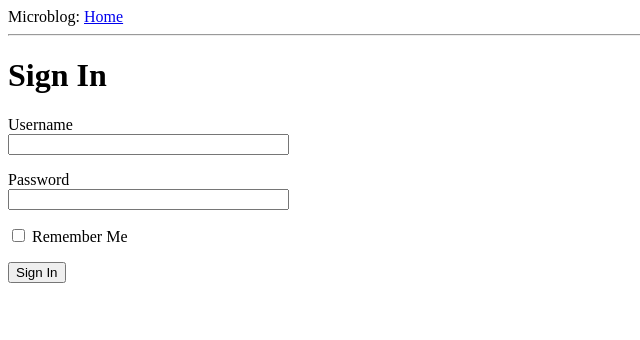
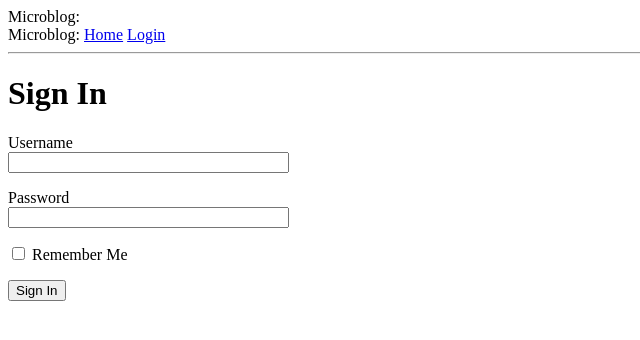
Before and after one commit to t1fan-prog/microblog, a Flask app: page /login in a window 1280 px wide. Shown: the top 340 px of the page, without its empty margins (0-640 px from the left). Run offline with Flask 2, Linux system fonts and the light colour scheme.

Commit message:
chapter3 completed

```diff
--- a/app/routes.py
+++ b/app/routes.py
@@ -1,4 +1,4 @@
-from flask import render_template
+from flask import render_template, flash, redirect, url_for
 from app import app
 from app.forms import LoginForm
 
@@ -20,7 +20,11 @@ def index():
     return render_template('index.html', title='Home', user=user, posts=posts)
 
 
-@app.route('/login')
+@app.route('/login', methods=['GET', 'POST'])
 def login():
     form = LoginForm()
+    if form.validate_on_submit():
+        flash('Login requested for user {}, remember_me={}'.format(
+            form.username.data, form.remember_me.data))
+        return redirect(url_for('index'))
     return render_template('login.html', title='Sign In', form=form)
--- a/app/templates/base.html
+++ b/app/templates/base.html
@@ -1,15 +1,30 @@
-<!doctype html>
 <html>
     <head>
-      {% if title %}
-      <title>{{ title }} - Microblog</title>
-      {% else %}
-      <title>Welcome to Microblog</title>
-      {% endif %}
+        {% if title %}
+        <title>{{ title }} - microblog</title>
+        {% else %}
+        <title>microblog</title>
+        {% endif %}
     </head>
     <body>
-        <div>Microblog: <a href="/index">Home</a></div>
+        <div>
+            Microblog:
+            <div>
+                Microblog:
+                <a href="{{ url_for('index') }}">Home</a>
+                <a href="{{ url_for('login') }}">Login</a>
+            </div>
+        </div>
         <hr>
+        {% with messages = get_flashed_messages() %}
+        {% if messages %}
+        <ul>
+            {% for message in messages %}
+            <li>{{ message }}</li>
+            {% endfor %}
+        </ul>
+        {% endif %}
+        {% endwith %}
         {% block content %}{% endblock %}
     </body>
 </html>
--- a/app/templates/login.html
+++ b/app/templates/login.html
@@ -6,11 +6,17 @@
         {{ form.hidden_tag() }}
         <p>
             {{ form.username.label }}<br>
-            {{ form.username(size=32) }}
+            {{ form.username(size=32) }}<br>
+            {% for error in form.username.errors %}
+            <span style="color: red;">[{{ error }}]</span>
+            {% endfor %}
         </p>
         <p>
             {{ form.password.label }}<br>
-            {{ form.password(size=32) }}
+            {{ form.password(size=32) }}<br>
+            {% for error in form.password.errors %}
+            <span style="color: red;">[{{ error }}]</span>
+            {% endfor %}
         </p>
         <p>{{ form.remember_me() }} {{ form.remember_me.label }}</p>
         <p>{{ form.submit() }}</p>
```
